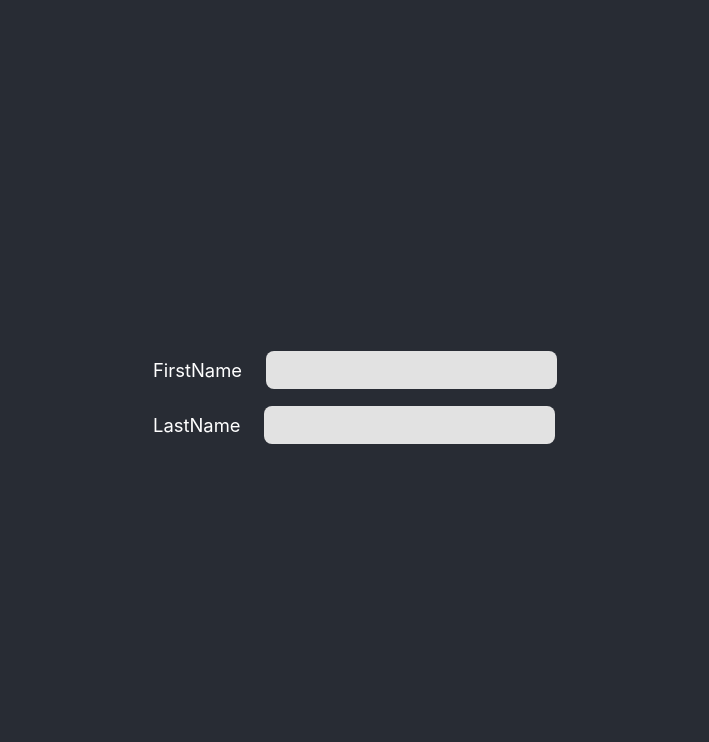
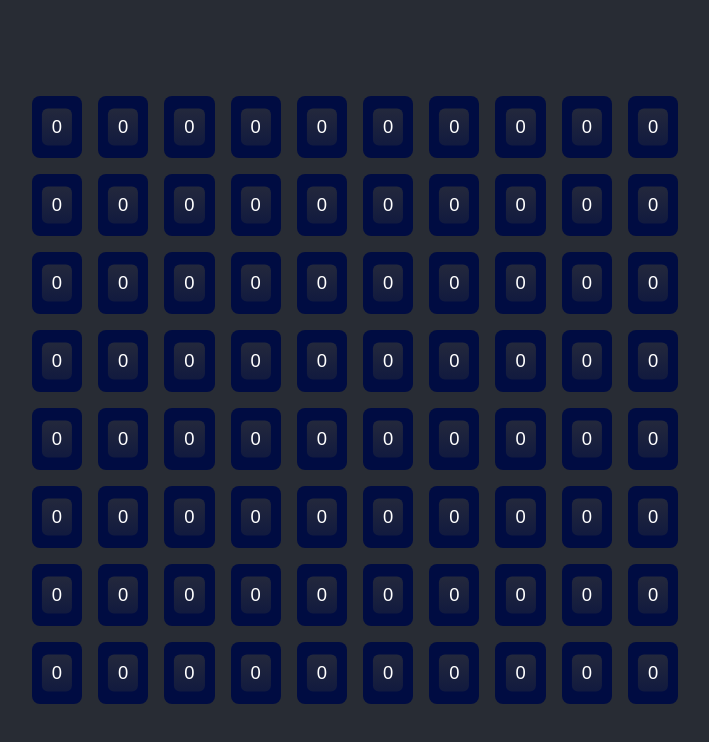
Before and after one commit to Girish21/csr-custom-global-store, a React (Vite) app: page / in a window 1280 px wide. Shown: the top 742 px of the page, without its empty margins (285-994 px from the left). Built offline with nearby package versions, Linux system fonts and the light colour scheme.

Commit message:
🛠 non optimized grid implementation

```diff
--- a/src/App.tsx
+++ b/src/App.tsx
@@ -1,53 +1,43 @@
 import * as React from "react";
 
-function Input({
-  name,
-  onChange,
-  value,
-}: {
-  name: Fields;
-  value: string;
-  onChange: (e: React.ChangeEvent<HTMLInputElement>) => void;
-}) {
-  return (
-    <fieldset>
-      <label htmlFor={name}>{name}</label>
-      <input id={name} value={value} onChange={onChange} />
-    </fieldset>
-  );
+function Cell({
+  count,
+  id,
+  onClick,
+}: Cell & { onClick: (id: number) => void }) {
+  return <button onClick={() => onClick(id)}>{count}</button>;
 }
 
 function App() {
-  const [state, setState] = React.useState<Store>({
-    firstName: "",
-    lastName: "",
-  });
+  const [state, setState] = React.useState<Cell[]>(
+    Array.from({ length: 80 }, (_, i) => i).map((i) => ({ count: 0, id: i }))
+  );
+
+  const clickHandler = React.useCallback((id: number) => {
+    setState((state) => {
+      const index = state.findIndex((cell) => cell.id === id);
+      return [
+        ...state.slice(0, index),
+        { ...state[index], count: state[index].count + 1 },
+        ...state.slice(index + 1),
+      ];
+    });
+  }, []);
 
   return (
     <main>
-      <Input
-        name="firstName"
-        value={state["firstName"]}
-        onChange={(e) =>
-          setState((state) => ({ ...state, firstName: e.target.value }))
-        }
-      />
-      <Input
-        name="lastName"
-        value={state["lastName"]}
-        onChange={(e) =>
-          setState((state) => ({ ...state, lastName: e.target.value }))
-        }
-      />
+      <div id="grid">
+        {state.map((cell) => (
+          <Cell key={cell.id} onClick={clickHandler} {...cell} />
+        ))}
+      </div>
     </main>
   );
 }
 
-type Store = {
-  firstName: string;
-  lastName: string;
+type Cell = {
+  id: number;
+  count: number;
 };
 
-type Fields = keyof Store;
-
 export default App;
--- a/src/index.css
+++ b/src/index.css
@@ -24,21 +24,37 @@ main {
   color: white;
 }
 
-fieldset {
-  border: unset;
-  display: flex;
-  flex-direction: row;
-  align-items: center;
-  gap: 1.5rem;
-  text-transform: capitalize;
-  font-size: 1.15rem;
+#grid {
+  display: grid;
+  grid-template-columns: repeat(10, 1fr);
+  gap: 1rem;
 }
 
-input {
-  background-color: #e2e2e2;
+button {
+  background-color: rgb(0, 12, 66);
   border: unset;
-  color: #020202;
-  padding: 0.5rem 1.5rem;
-  font-size: inherit;
   border-radius: 8px;
+  cursor: pointer;
+  color: inherit;
+  padding: 1.25rem;
+  font-size: 1.15rem;
+  position: relative;
+  isolation: isolate;
 }
+
+button::before {
+  content: "";
+  position: absolute;
+  top: 50%;
+  left: 50%;
+  transform: translate(-50%, -50%);
+  background: linear-gradient(
+    to bottom,
+    rgb(35, 40, 60),
+    rgba(35, 40, 60, 0.5)
+  );
+  z-index: -1;
+  width: 60%;
+  height: 60%;
+  border-radius: 6px;
+}
```
